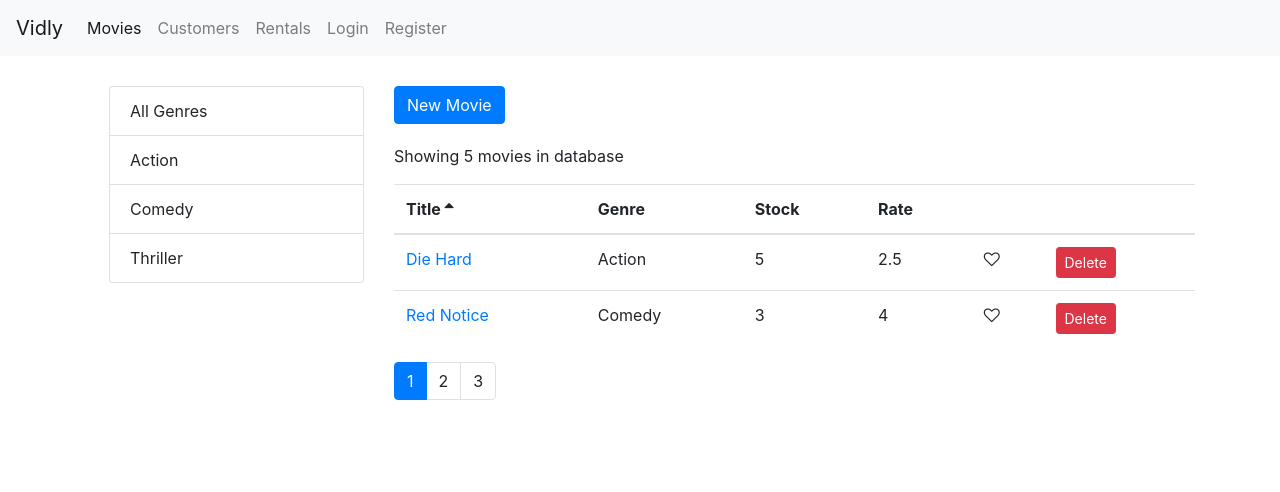
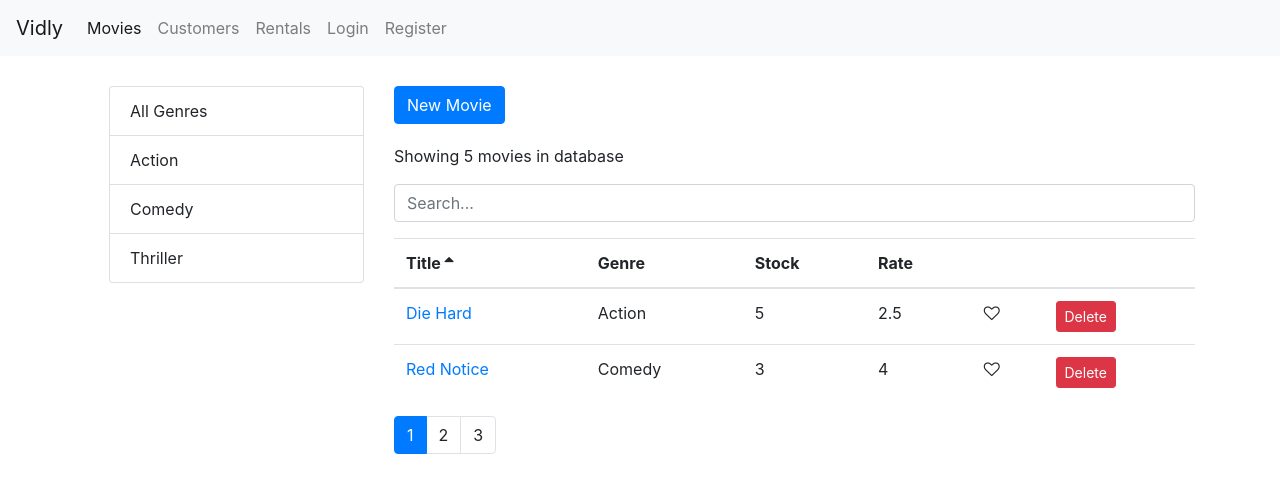
Before and after one commit to SulakshanaGeeth/Movie-Management-System-Frontend, a React (Create React App) app: page /movies in a window 1280 px wide. Shown: the top 492 px of the page. Built offline with nearby package versions, Linux system fonts and the light colour scheme.

Commit message:
Build the search component.

```diff
--- a/src/components/movies.jsx
+++ b/src/components/movies.jsx
@@ -5,6 +5,7 @@
 import ListGroup from "./common/listGroup";
 import Pagination from "./common/pagination";
 import { paginate } from "../utils/paginate";
+import SearchBox from "./searchBox";
 import _ from "lodash";
 import { Link } from "react-router-dom";
 
@@ -14,6 +15,8 @@
     genres: [],
     currentPage: 1,
     pageSize: 2,
+    searchQuery: "",
+    selectedGenre: null,
     sortColumn: { path: "title", order: "asc" },
   };
 
@@ -40,7 +43,11 @@
   };
 
   handleGenreSelect = (genre) => {
-    this.setState({ selectedGenre: genre, currentPage: 1 });
+    this.setState({ selectedGenre: genre, searchQuery: "", currentPage: 1 });
+  };
+
+  handleSearch = (query) => {
+    this.setState({ searchQuery: query, selectedGenre: null, currentPage: 1 });
   };
 
   handleSort = (sortColumn) => {
@@ -53,13 +60,17 @@
       currentPage,
       sortColumn,
       selectedGenre,
+      searchQuery,
       movies: allMovies,
     } = this.state;
 
-    const filtered =
-      selectedGenre && selectedGenre._id
-        ? allMovies.filter((m) => m.genre.name === selectedGenre.name)
-        : allMovies;
+    let filtered = allMovies;
+    if (searchQuery)
+      filtered = allMovies.filter((m) =>
+        m.title.toLowerCase().startsWith(searchQuery.toLowerCase())
+      );
+    else if (selectedGenre && selectedGenre._id)
+      filtered = allMovies.filter((m) => m.genre._id === selectedGenre._id);
 
     const sorted = _.orderBy(filtered, [sortColumn.path], [sortColumn.order]);
 
@@ -97,6 +108,7 @@
 
           <p>Showing {totalCount} movies in database</p>
 
+          <SearchBox value={this.searchQuery} onChange={this.handleSearch} />
           <MoviesTable
             movies={movies}
             sortColumn={sortColumn}
--- /dev/null
+++ b/src/components/searchBox.jsx
@@ -0,0 +1,16 @@
+import React from "react";
+
+const SearchBox = ({ value, onChange }) => {
+  return (
+    <input
+      type="text"
+      name="query"
+      className="form-control my-3"
+      placeholder="Search..."
+      value={value}
+      onChange={(e) => onChange(e.currentTarget.value)}
+    />
+  );
+};
+
+export default SearchBox;
```
